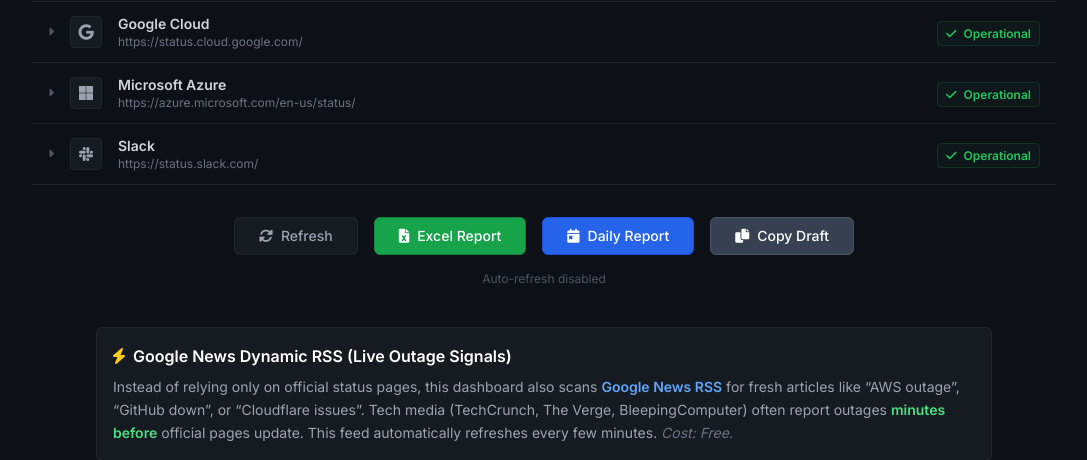
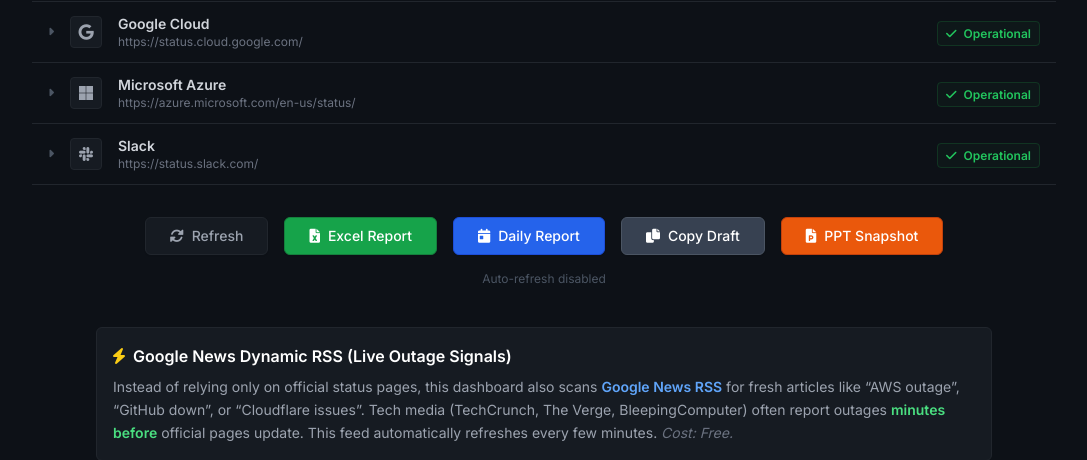
Before and after one commit to ShantanuK86/monitor_srv, a Flask app: page / in a window 1280 px wide. Shown: the part 539-999 px from the top of the page, without its empty margins (96-1183 px from the left). Run offline with Flask 3, Linux system fonts and the light colour scheme; data that the repository does not hold is empty; some libraries are stand-ins or nearby versions.

Commit message:
added pptx feature

```diff
--- a/app.py
+++ b/app.py
@@ -15,6 +15,15 @@
 app = Flask(__name__)
 app.secret_key = 'supersecretkey' # Required for flashing messages
 
+
+# Add these imports to the top of app.py
+#   pip install selenium python-pptx webdriver-manager
+from selenium import webdriver
+from selenium.webdriver.chrome.options import Options
+from selenium.webdriver.chrome.service import Service
+from webdriver_manager.chrome import ChromeDriverManager
+from pptx import Presentation
+from pptx.util import Inches
 # Global storage for the daily report
 DAILY_LOG = []
 
@@ -627,6 +636,70 @@
         print(e)
         return jsonify({"success": False, "message": str(e)}), 500
 
+# download pptx
+@app.route('/download_ppt_snapshot')
+def download_ppt_snapshot():
+    """
+    Launches a headless browser, snapshots the Monitoring page,
+    and returns a PPTX file.
+    """
+    # 1. SETUP: Define the URL to snapshot
+    # We use url_for with _external=True to get the absolute URL (e.g., http://localhost:5000/monitoring)
+    target_url = url_for('monitoring', _external=True)
+
+    # 2. CONFIGURE SELENIUM (HEADLESS)
+    chrome_options = Options()
+    chrome_options.add_argument("--headless")
+    chrome_options.add_argument("--window-size=1920,1080")
+    chrome_options.add_argument("--hide-scrollbars")
+    chrome_options.add_argument("--disable-gpu")
+    chrome_options.add_argument("--no-sandbox")
+
+    driver = webdriver.Chrome(service=Service(ChromeDriverManager().install()), options=chrome_options)
+
+    ppt_stream = BytesIO() # Create file in memory
+
+    try:
+        print(f"Snapshotting URL: {target_url}")
+
+        # 3. CAPTURE SCREENSHOT
+        driver.get(target_url)
+        time.sleep(3) # Wait for Chart.js and Tailwind animations
+
+        # Capture screenshot as binary data
+        screenshot = driver.get_screenshot_as_png()
+        screenshot_stream = BytesIO(screenshot)
+
+        # 4. CREATE POWERPOINT
+        prs = Presentation()
+        # Layout 6 is usually a blank slide
+        blank_slide_layout = prs.slide_layouts[6]
+        slide = prs.slides.add_slide(blank_slide_layout)
+
+        # 5. INSERT IMAGE
+        # Center the image on the slide (Standard 16:9 slide is 10x5.625 inches)
+        left = Inches(0.5)
+        top = Inches(0.5)
+        width = Inches(9)
+        slide.shapes.add_picture(screenshot_stream, left, top, width=width)
+
+        # 6. SAVE TO MEMORY
+        prs.save(ppt_stream)
+        ppt_stream.seek(0)
+
+    except Exception as e:
+        print(f"Error generating PPT: {e}")
+        return f"Error generating presentation: {str(e)}", 500
+    finally:
+        driver.quit()
+
+    # 7. SEND FILE TO USER
+    return send_file(
+        ppt_stream,
+        as_attachment=True,
+        download_name=f'Monitoring_Snapshot_{datetime.now().strftime("%Y%m%d_%H%M")}.pptx',
+        mimetype='application/vnd.openxmlformats-officedocument.presentationml.presentation'
+    )
 
 # ==========================================
 # NEWS FEED LOGIC (UPDATED: GOOGLE NEWS AGGREGATOR)
--- a/templates/index.html
+++ b/templates/index.html
@@ -205,7 +205,10 @@
                 <!-- New Daily Report Button -->
                 <a href="/download_daily_report" class="inline-flex items-center gap-2 px-6 py-2 bg-blue-600 border border-blue-700 text-white rounded-md shadow-sm hover:bg-blue-700 text-sm font-medium transition"><i class="fas fa-calendar-day"></i> Daily Report</a>
 
+
                 <button onclick="copyReportDraft()" id="copyBtn" class="inline-flex items-center gap-2 px-6 py-2 bg-gray-700 border border-gray-600 text-white rounded-md shadow-sm hover:bg-gray-600 text-sm font-medium transition"><i class="fas fa-copy"></i> Copy Draft</button>
+
+                <a href="/download_ppt_snapshot" class="inline-flex items-center gap-2 px-6 py-2 bg-orange-600 border border-orange-700 text-white rounded-md shadow-sm hover:bg-orange-700 text-sm font-medium transition"><i class="fas fa-file-powerpoint"></i> PPT Snapshot</a>
             </div>
             <div id="refreshStatus" class="text-xs text-gray-600">Auto-refresh disabled</div>
         </div>
```
